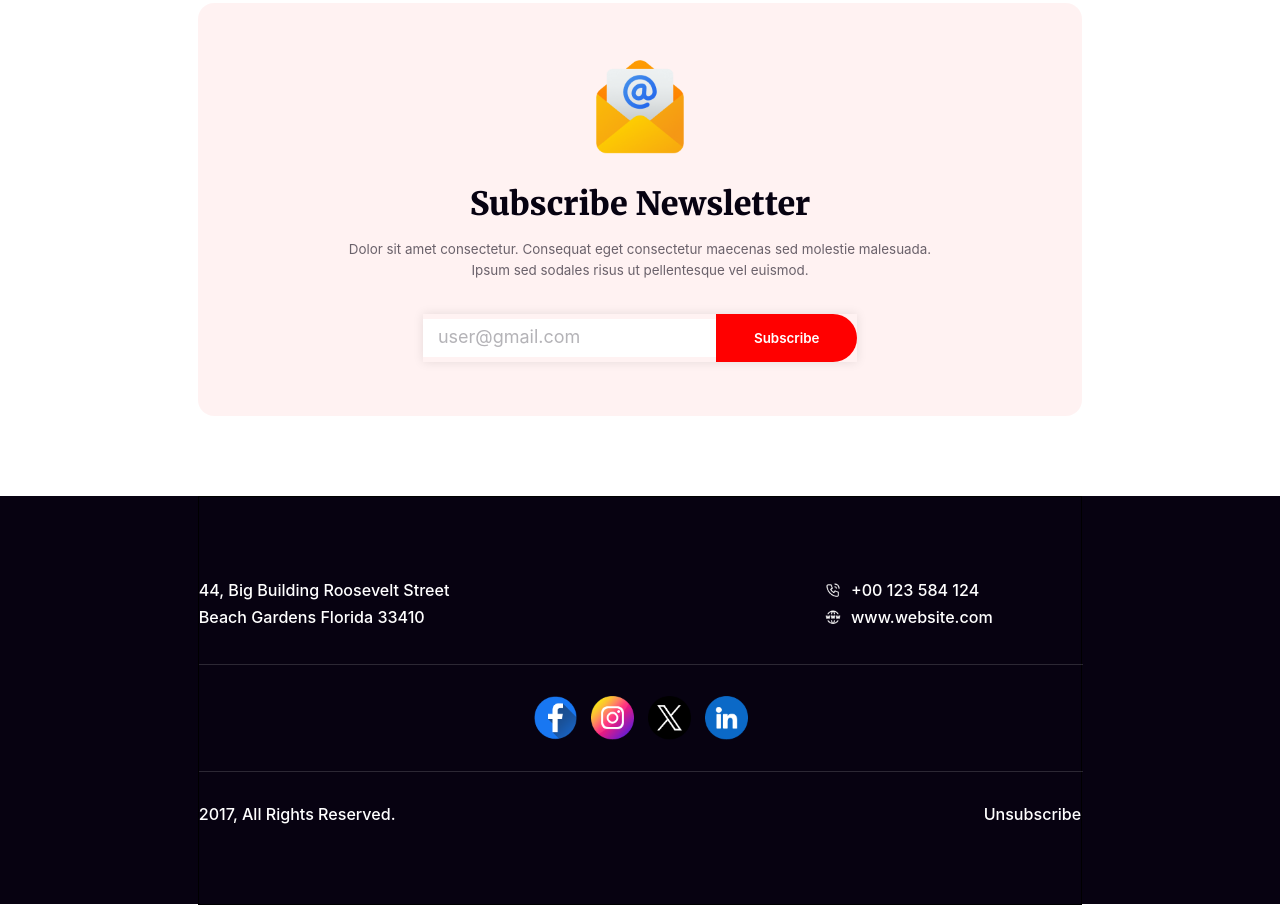
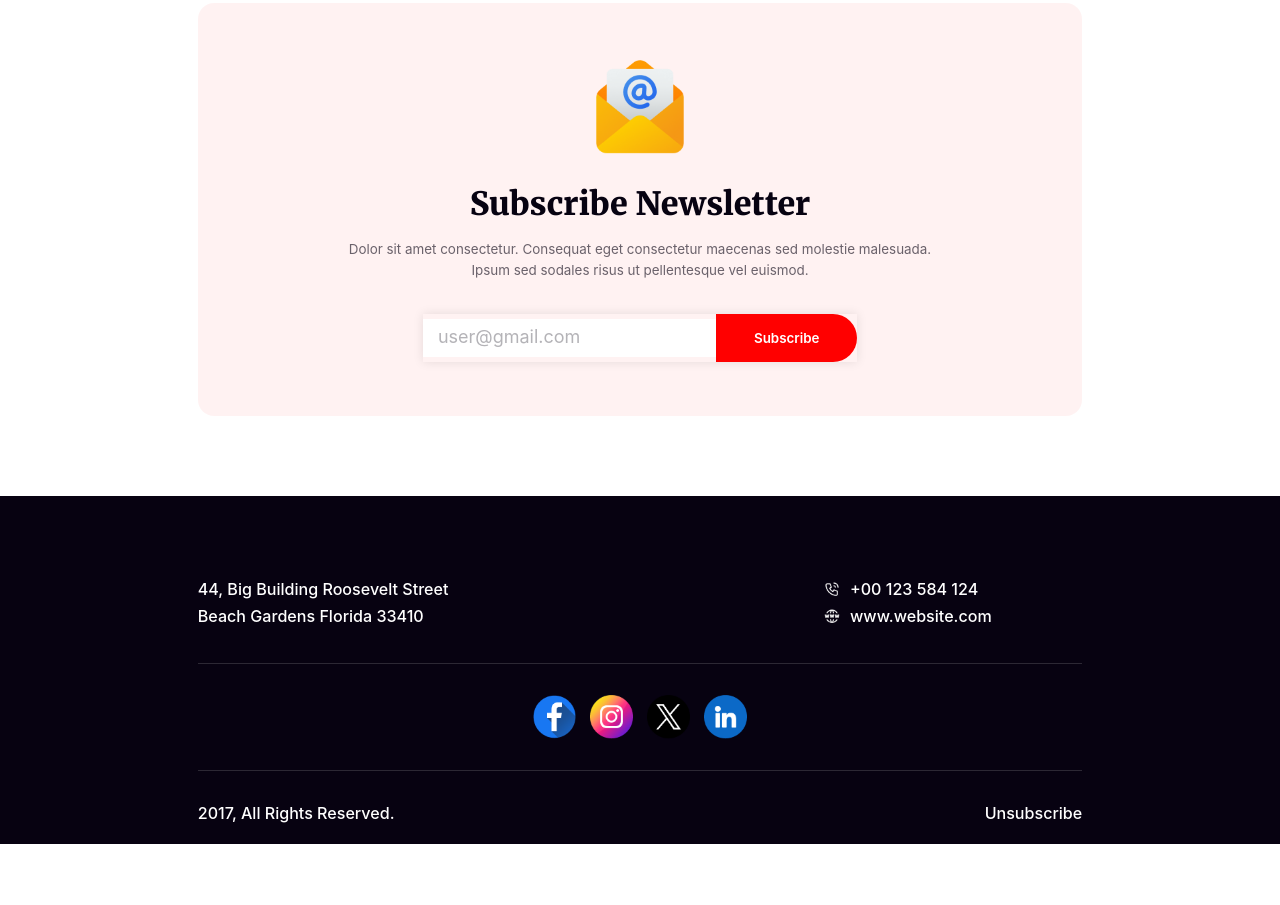
Before and after one commit to fnhnaf/Happy-New-year-Project-2, a plain HTML site: page index.html in a window 1280 px wide. Shown: the part 4076-4981 px from the top of the page. After the commit the page ends 4920 px from the top, so only its background shows below. Drawn offline with Linux system fonts and the light colour scheme.

Commit message:
update section

```diff
--- a/stylescolor/style.css
+++ b/stylescolor/style.css
@@ -498,15 +498,20 @@ Footer Styles
 */
 footer {
   max-width: 100%;
-  height: 408.03px;
+  /* height: 408.03px; */
   background: #070211;
   margin: 0 auto;
+  padding-top: 0.1px;
 }
 .happy-new-year-footer {
   width: 884.4px;
-  height: 409px;
-  border: 1px solid rgb(0, 0, 0);
+  /* height: 409px; */
+  /* border: 1px solid rgb(253, 0, 0); */
   margin: 0 auto;
+  margin-top: 80px;
+  padding-bottom: 20px;
+  /* display: flow-root;
+  padding-top: 80px; */
 }
 .happy-new-year-footer .address {
   width: 793.95px;
```
